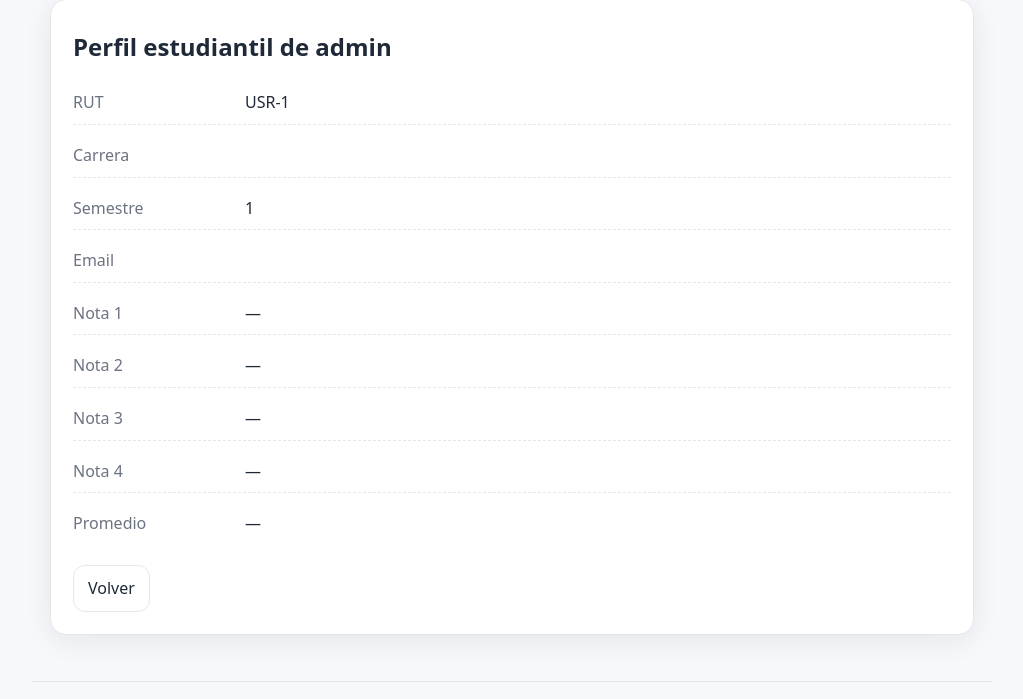
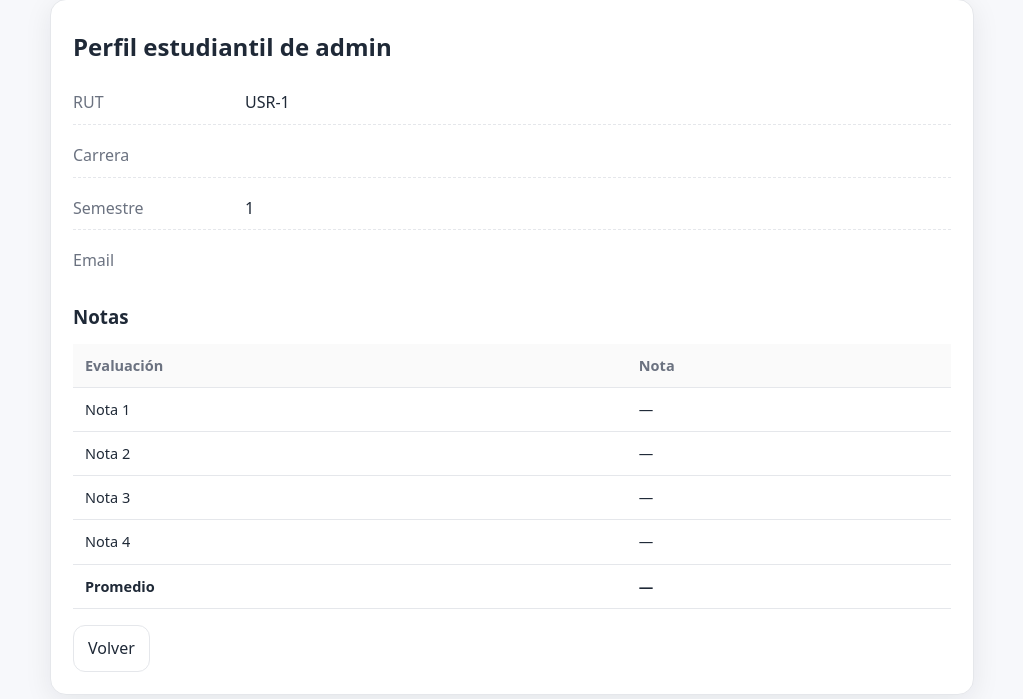
Before and after one commit to yazminaF/campus_online, a Django app: page /perfil/4/ in a window 1280 px wide. Shown: the part 104-803 px from the top of the page, without its empty margins (128-1151 px from the left). Run offline with Django 5.2, Linux system fonts and the light colour scheme; a user stored in the database is signed in; data comes from the database, SQL or seed files in the repository; both versions use the stored data as it was after the commit.

Commit message:
Agregadas funciones y cliente cli para api , cambio de lista de notas por una tabla en plantilla perfil_detalle

```diff
--- a/perfiles/templates/perfiles/perfil_detalle.html
+++ b/perfiles/templates/perfiles/perfil_detalle.html
@@ -2,18 +2,66 @@
 {% block title %}Perfil{% endblock %}
 {% block content %}
   <section class="card">
-    <h2> Perfil estudiantil de {{ perfil.nombre }}</h2>
+    <h2>Perfil estudiantil de {{ perfil.nombre }}</h2>
+
     <dl class="details">
       <div><dt>RUT</dt><dd>{{ perfil.rut }}</dd></div>
       <div><dt>Carrera</dt><dd>{{ perfil.carrera }}</dd></div>
       <div><dt>Semestre</dt><dd>{{ perfil.semestre }}</dd></div>
       <div><dt>Email</dt><dd>{{ perfil.email }}</dd></div>
-      <div><dt>Nota 1</dt><dd>{{ perfil.nota1|default:"—" }}</dd></div>
-      <div><dt>Nota 2</dt><dd>{{ perfil.nota2|default:"—" }}</dd></div>
-      <div><dt>Nota 3</dt><dd>{{ perfil.nota3|default:"—" }}</dd></div>
-      <div><dt>Nota 4</dt><dd>{{ perfil.nota4|default:"—" }}</dd></div>
-      <div><dt>Promedio</dt><dd>{{ perfil.promedio|default:"—" }}</dd></div>
     </dl>
+
+    {# --- Notas en tabla --- #}
+    <h3 class="mt-2">Notas</h3>
+
+    <style>
+      /* Estilos locales para esta tabla */
+      .tabla-notas{
+        width:100%; border-collapse: collapse; margin: 8px 0 16px;
+        font-size: 14.5px;
+      }
+      .tabla-notas th, .tabla-notas td{
+        padding: 10px 12px; border-bottom: 1px solid #e5e7eb; text-align: left;
+      }
+      .tabla-notas thead th{
+        color: #6b7280; font-weight: 700; background: rgba(0,0,0,0.02);
+      }
+      .tabla-notas tfoot th{ font-weight: 800; }
+    </style>
+
+    <table class="tabla-notas">
+      <thead>
+        <tr>
+          <th>Evaluación</th>
+          <th>Nota</th>
+        </tr>
+      </thead>
+      <tbody>
+        <tr>
+          <td>Nota 1</td>
+          <td>{{ perfil.nota1|default_if_none:"—" }}</td>
+        </tr>
+        <tr>
+          <td>Nota 2</td>
+          <td>{{ perfil.nota2|default_if_none:"—" }}</td>
+        </tr>
+        <tr>
+          <td>Nota 3</td>
+          <td>{{ perfil.nota3|default_if_none:"—" }}</td>
+        </tr>
+        <tr>
+          <td>Nota 4</td>
+          <td>{{ perfil.nota4|default_if_none:"—" }}</td>
+        </tr>
+      </tbody>
+      <tfoot>
+        <tr>
+          <th>Promedio</th>
+          <th>{{ perfil.promedio|default_if_none:"—" }}</th>
+        </tr>
+      </tfoot>
+    </table>
+
     <a class="btn" href="{% url 'inicio' %}">Volver</a>
   </section>
 {% endblock %}
```
Also changed, not shown: db.sqlite3, 1 other file.
